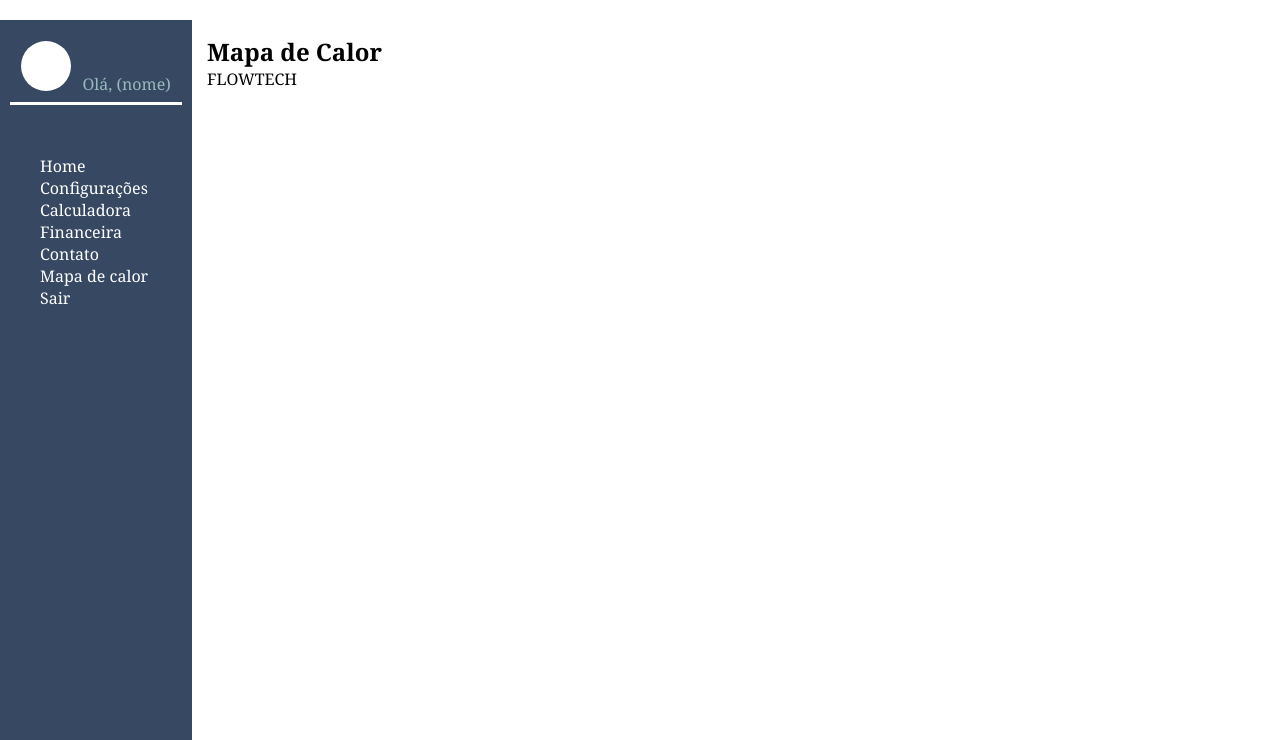
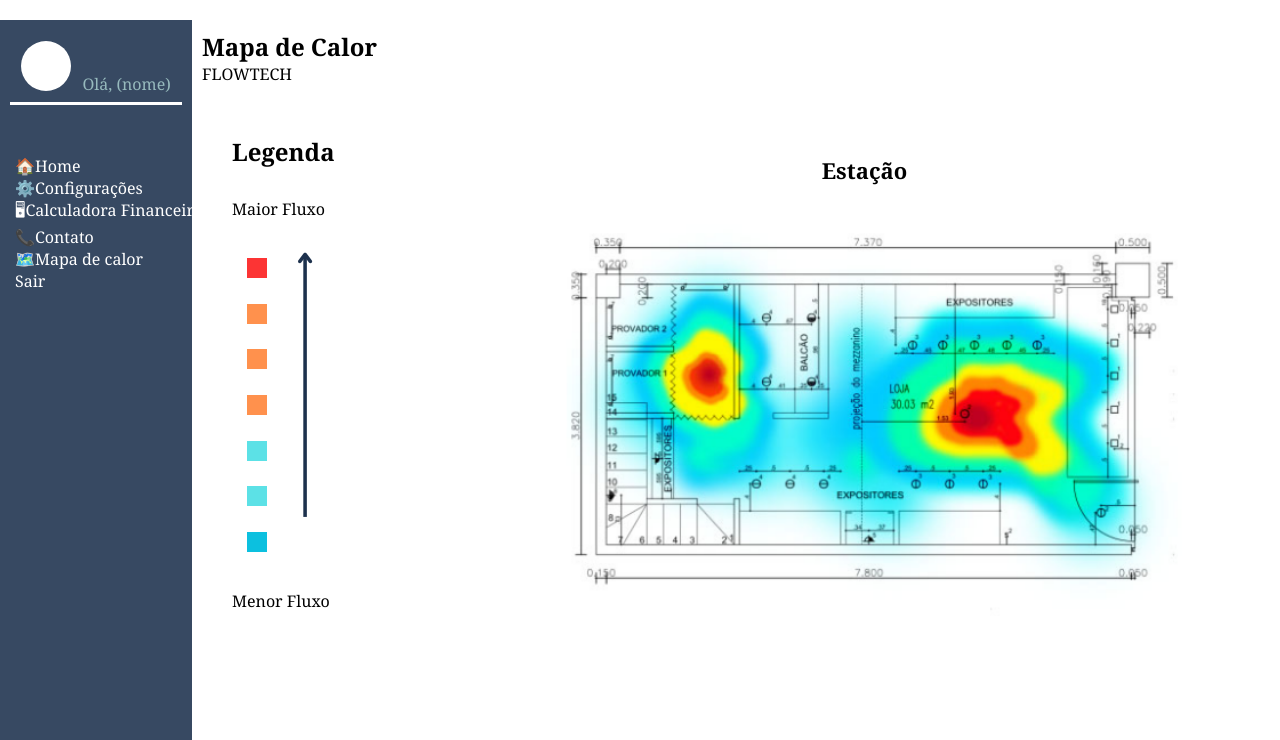
Before and after one commit to FlowTech-PI/FlowTech, a plain HTML site: page Sprint2/Algoritmos/Tela_HeatMap/tela_heatmap.html in a window 1280 px wide. Shown: the part 60-800 px from the top of the page. Drawn offline with Linux system fonts and the light colour scheme.

Commit message:
Finalização tela estática HeatMap em js/css/html

```diff
--- a/Sprint2/Algoritmos/Tela_HeatMap/style_heatmap.css
+++ b/Sprint2/Algoritmos/Tela_HeatMap/style_heatmap.css
@@ -36,6 +36,7 @@ body {
     width: 15%;
     background-color: #374962;
     color: white;
+
 }
 
 .profile {
@@ -69,10 +70,72 @@ body {
     list-style: none;
     height: 90%;
     flex-direction: column;
-    justify-content: space-evenly;
+    justify-content: flex-start;
+    width: 100%;
+    margin-left: -25px ;
 }
 
 .title2 {
     font-weight: bold;
     font-size: x-large;
 }
+
+.legenda {
+    margin-top: 50px;
+    margin-left: 30px       ;
+    display: flex;
+    flex-direction: column;
+}
+
+.fluxo {
+    font-size: 18px;
+}
+
+.informacoes {
+    margin-top: 50px;
+    display: flex;
+
+}
+
+.bloco {
+    width: 20px;
+    height: 20px;
+
+}
+
+.cores {
+    display: flex;
+    justify-content: space-around;
+    flex-direction: column;
+    height: 40vh;
+    align-items: center;
+    width: 50px;
+    align-self: flex-end;
+}
+
+.subtitulo1 {
+    margin-top: 30px;
+    margin-bottom: -25px;
+}
+
+.subtitulo2 {
+    height: fit-content;
+    margin-top: 25px;
+}
+
+.imgMapa {
+    display: flex;
+    align-self: center;
+    justify-content: center;
+    flex-direction: column;
+    margin-left: 150px ;
+}
+
+.tituloImg {
+    display: flex;
+    align-items: center;
+    justify-content: center;
+    font-weight: bold;
+    font-size: 22px;
+    margin-left: -45px;
+}
--- a/Sprint2/Algoritmos/Tela_HeatMap/tela_heatmap.html
+++ b/Sprint2/Algoritmos/Tela_HeatMap/tela_heatmap.html
@@ -25,17 +25,16 @@
             </div>
             <div>
                 <ul class="listaside">
-                    <li>Home</li>
-                    <li>Configurações</li>
-                    <li>Calculadora Financeira</li>
-                    <li>Contato</li>
-                    <li>Mapa de calor</li>
+                    <li>&#127968;Home</li>
+                    <li>⚙️Configurações</li>
+                    <li>🖥Calculadora Financeira</li>
+                    <li>📞Contato</li>
+                    <li>🗺️Mapa de calor</li>
                     <li>Sair</li>
                 </ul>
             </div>
-
         </div>
-        <div style="margin: 15px;">
+        <div style="margin: 10px;">
             <div class="title2">
                 Mapa de Calor
             </div>
@@ -43,6 +42,30 @@
                 FLOWTECH
             </div>
 
+            <div class="legenda">
+                <span class="title2">Legenda</span>
+                <span class="subtitulo1">Maior Fluxo</span>
+                <div class="informacoes">
+                    <div class="cores">
+                        <div class="bloco" style="background-color:#fc3434;"></div>
+                        <div class="bloco" style="background-color:#ff914d;"></div>
+                        <div class="bloco" style="background-color:#ff914d;"></div>
+                        <div class="bloco" style="background-color:#ff914d;"></div>
+                        <div class="bloco" style="background-color:#5ce1e6;"></div>
+                        <div class="bloco" style="background-color:#5ce1e6;"></div>
+                        <div class="bloco" style="background-color:#0cc0df;"></div>
+                    </div>
+                    <div class="flecha">
+                        <img src="./flecha_alta.png" alt="">
+                    </div>
+                </div>
+                <span class="subtitulo2">Menor Fluxo</span>
+            </div>
+
+        </div>
+        <div class="imgMapa">
+            <p class="tituloImg">Estação</p>
+            <img style="width: 700px;" src="./mapa_generico_calor.png" alt="">
         </div>
     </div>
 </body>
```
Also changed, not shown: Sprint2/Algoritmos/Tela_HeatMap/flecha_alta.png (added), Sprint2/Algoritmos/Tela_HeatMap/mapa_generico_calor.png (added).
